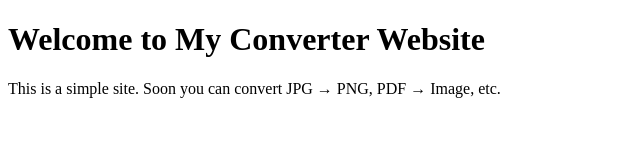
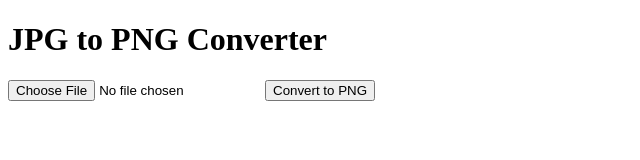
Before and after one commit to thesaif14-lgtm/Myconverter-, a plain HTML site: page index.html in a window 1280 px wide. Shown: the whole page, without its empty margins (0-640 px from the left). Drawn offline with Linux system fonts and the light colour scheme.

Commit message:
Update index.html

```diff
--- a/index.html
+++ b/index.html
@@ -3,10 +3,42 @@
 <head>
   <meta charset="UTF-8">
   <meta name="viewport" content="width=device-width, initial-scale=1.0">
-  <title>My Converter</title>
+  <title>Image Converter</title>
 </head>
 <body>
-  <h1>Welcome to My Converter Website</h1>
-  <p>This is a simple site. Soon you can convert JPG → PNG, PDF → Image, etc.</p>
+  <h1>JPG to PNG Converter</h1>
+  <input type="file" id="upload" accept="image/jpeg">
+  <button onclick="convert()">Convert to PNG</button>
+  <br><br>
+  <a id="downloadLink" style="display:none;">Download PNG</a>
+
+  <script>
+    function convert() {
+      const fileInput = document.getElementById('upload');
+      if (!fileInput.files[0]) {
+        alert("Please upload a JPG file!");
+        return;
+      }
+      const reader = new FileReader();
+      reader.onload = function(event) {
+        const img = new Image();
+        img.src = event.target.result;
+        img.onload = function() {
+          const canvas = document.createElement('canvas');
+          canvas.width = img.width;
+          canvas.height = img.height;
+          const ctx = canvas.getContext('2d');
+          ctx.drawImage(img, 0, 0);
+          const pngData = canvas.toDataURL("image/png");
+          const link = document.getElementById('downloadLink');
+          link.href = pngData;
+          link.download = "converted.png";
+          link.style.display = "block";
+          link.innerText = "Download PNG File";
+        }
+      }
+      reader.readAsDataURL(fileInput.files[0]);
+    }
+  </script>
 </body>
 </html>
```
